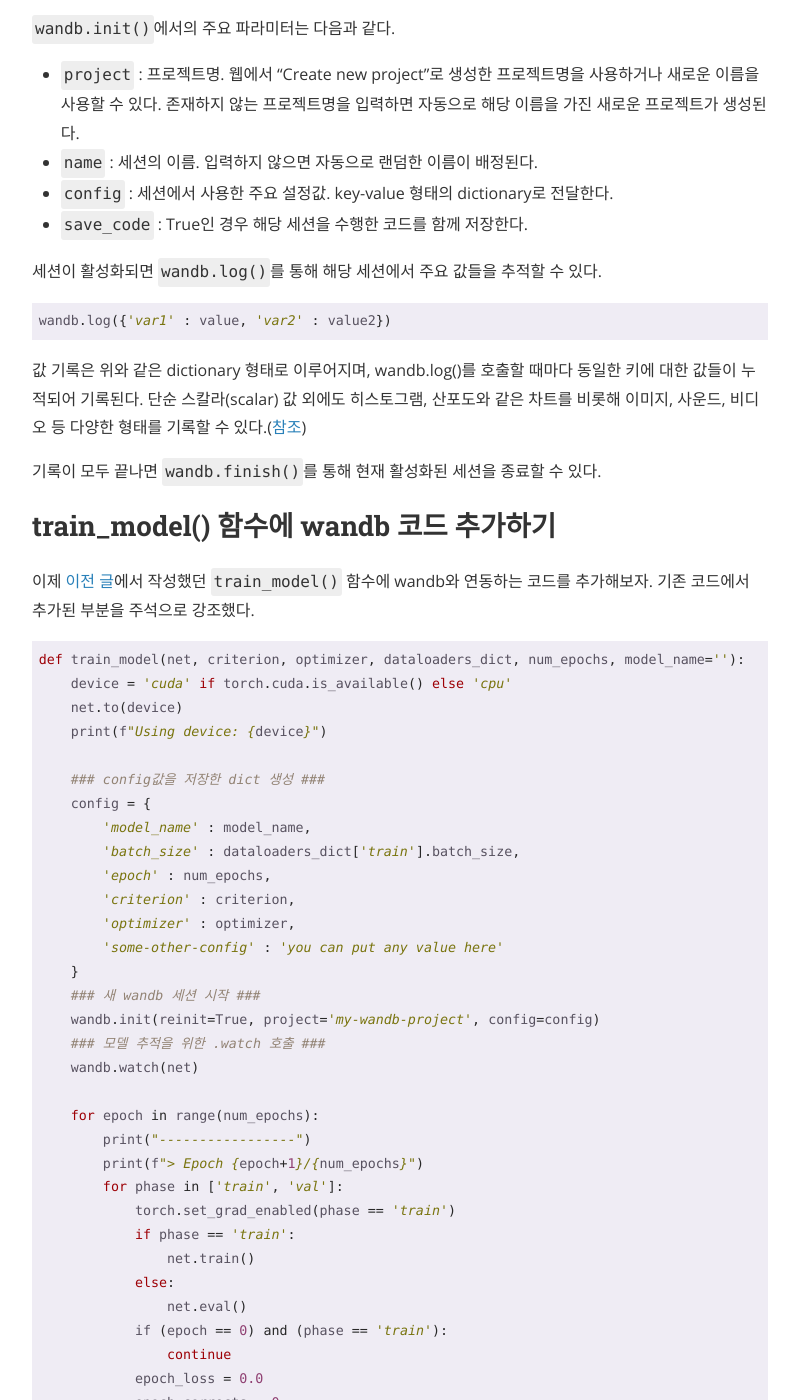
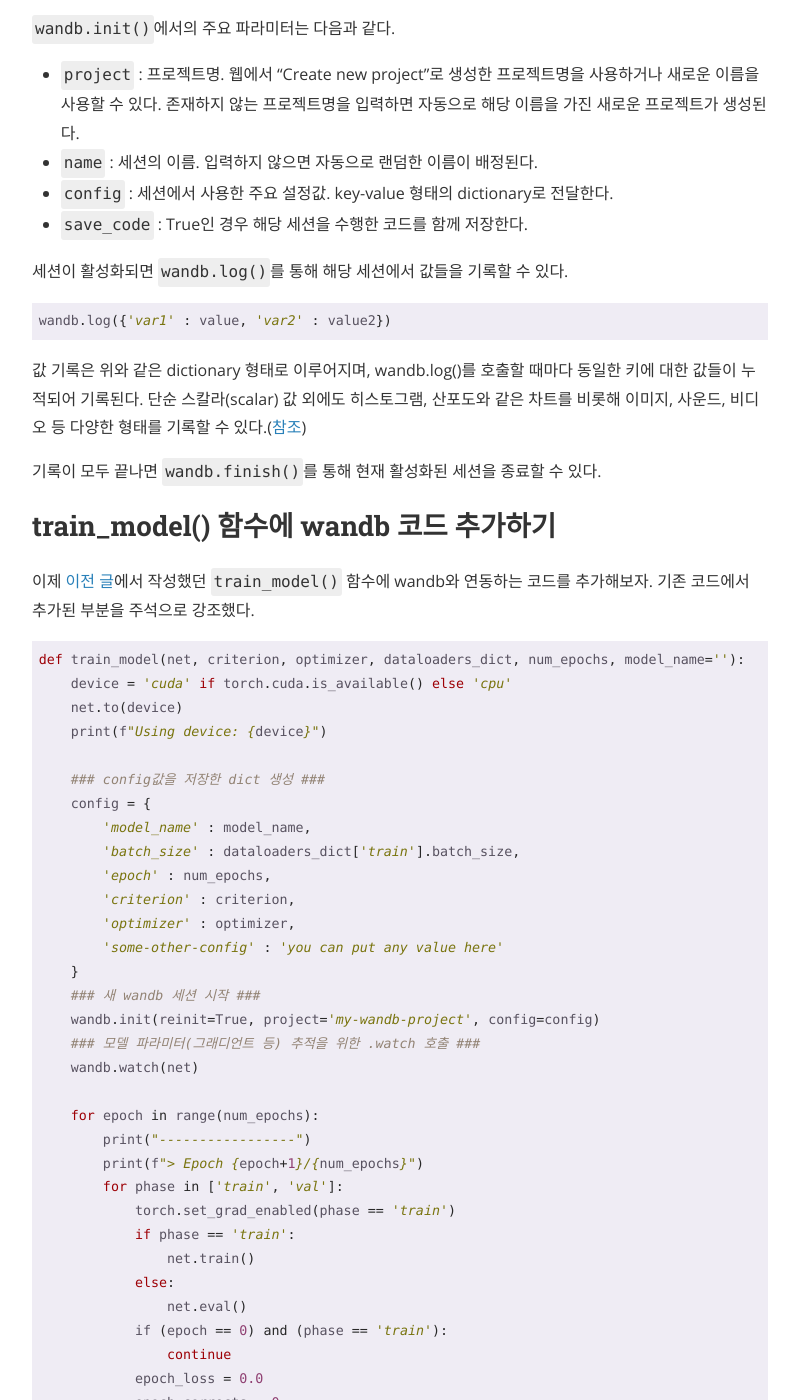
Before and after one commit to nyan101/nyan101.github.io, a Jekyll site: the page built from _posts/2022-02-12-notes-on-pytorch-06.md, in a window 1280 px wide and 1400 px high, scrolled down 2726 px. Shown: the whole window, without its empty margins (240-1039 px from the left). Built offline with Jekyll 4.4.1, drawn with Linux system fonts in a browser that asks for light colours; nearby versions of some CDN libraries; comment, search, counter and statistics services are not loaded; a style sheet for code colours, icons or effects is not loaded; some of the changed text lies outside the part shown.

Commit message:
일부 단어 수정

````diff
--- a/_posts/2022-02-12-notes-on-pytorch-06.md
+++ b/_posts/2022-02-12-notes-on-pytorch-06.md
@@ -95,7 +95,7 @@
 
 
 
-세션이 활성화되면 `wandb.log()`를 통해 해당 세션에서 주요 값들을 추적할 수 있다.
+세션이 활성화되면 `wandb.log()`를 통해 해당 세션에서 값들을 기록할 수 있다.
 
 ```python
 wandb.log({'var1' : value, 'var2' : value2})
@@ -128,7 +128,7 @@
     }
     ### 새 wandb 세션 시작 ###
     wandb.init(reinit=True, project='my-wandb-project', config=config)
-    ### 모델 추적을 위한 .watch 호출 ###
+    ### 모델 파라미터(그래디언트 등) 추적을 위한 .watch 호출 ###
     wandb.watch(net)
 
     for epoch in range(num_epochs):
@@ -161,7 +161,10 @@
             epoch_loss = epoch_loss / len(dataloaders_dict[phase].dataset)
             epoch_acc = epoch_corrects.double() / len(dataloaders_dict[phase].dataset)
             ### 각 epoch마다 해당 phase에서의 loss, acc을 기록 ###
-            wandb.log({f'{phase}_epoch_loss' : epoch_loss, f'{phase}_epoch_acc' : epoch_acc})
+            wandb.log({
+                f'{phase}_epoch_loss' : epoch_loss,
+                f'{phase}_epoch_acc' : epoch_acc
+            })
             print(f"{phase} Loss: {epoch_loss:.4f}  Acc: {epoch_acc:.4f} ({epoch_corrects}/{len(dataloaders_dict[phase].dataset)})")
     ### 학습이 끝난 후 세션 종료를 위한 .finish() 호출 ###
     wandb.finish()
@@ -205,7 +208,7 @@
 
 ![wandb-charts](../assets/images/2022/02/wandb-charts.jpg)
 
-별다른 설정을 하지 않았다면 `wandb.log()` 를 통해 기록된 값들이 각 세션별 plot으로 그려지며, 그 외에 이미지, 사운드와 같은 미디어의 경우 별도의 적절한 형태로 표시된다.
+별다른 설정을 하지 않았다면 `wandb.log()` 를 통해 기록된 값들이 각 세션별 plot으로 그려지며, 그 외에 이미지, 사운드 등 미디어의 경우 별도의 적절한 형태로 표시된다.
 
 왼쪽 목록에서 세션 이름을 클릭하면 세부 정보를 확인할 수 있다. 각 탭에서 볼 수 있는 정보에 대해 알아보자.
 
````
